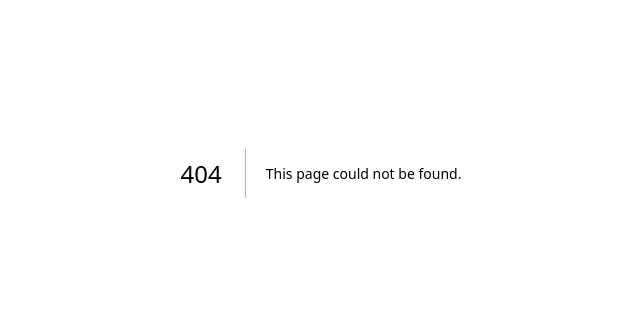
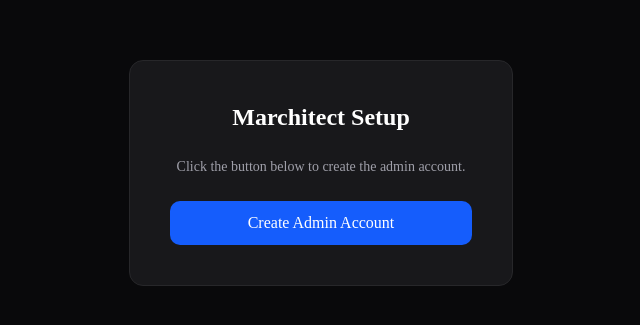
Before and after one commit to kodiconsulting/marchitect-website, a Next.js app: page /seed in a window 1280 px wide. Before the commit this address had no page. Shown: the part 227-552 px from the top of the page, without its empty margins (319-959 px from the left). Built offline with nearby package versions, Linux system fonts and the light colour scheme.

Commit message:
Add one-click seed page at /seed

```diff
--- /dev/null
+++ b/app/seed/page.tsx
@@ -0,0 +1,63 @@
+'use client'
+
+import { useState } from 'react'
+
+export default function SeedPage() {
+  const [status, setStatus] = useState<'idle' | 'loading' | 'done' | 'error'>('idle')
+  const [message, setMessage] = useState('')
+
+  async function handleSeed() {
+    setStatus('loading')
+    try {
+      const res = await fetch('/api/seed', { method: 'POST' })
+      const data = await res.json()
+      setMessage(data.message)
+      setStatus('done')
+    } catch {
+      setMessage('Something went wrong.')
+      setStatus('error')
+    }
+  }
+
+  return (
+    <div className="min-h-screen bg-zinc-950 flex items-center justify-center">
+      <div className="bg-zinc-900 border border-zinc-800 rounded-xl p-10 flex flex-col items-center gap-6 w-full max-w-sm">
+        <h1 className="text-white text-2xl font-bold">Marchitect Setup</h1>
+        <p className="text-zinc-400 text-sm text-center">
+          Click the button below to create the admin account.
+        </p>
+
+        {status === 'done' && (
+          <div className="bg-green-500/10 border border-green-500/30 text-green-400 rounded-lg px-4 py-3 text-sm w-full text-center">
+            {message}
+            <div className="mt-3">
+              <a href="/login" className="text-blue-400 underline">Go to login →</a>
+            </div>
+          </div>
+        )}
+
+        {status === 'error' && (
+          <div className="bg-red-500/10 border border-red-500/30 text-red-400 rounded-lg px-4 py-3 text-sm w-full text-center">
+            {message}
+          </div>
+        )}
+
+        {status !== 'done' && (
+          <button
+            onClick={handleSeed}
+            disabled={status === 'loading'}
+            className="w-full bg-blue-600 hover:bg-blue-700 disabled:opacity-50 text-white font-medium py-2.5 rounded-lg transition-colors"
+          >
+            {status === 'loading' ? 'Setting up…' : 'Create Admin Account'}
+          </button>
+        )}
+
+        {status === 'done' && (
+          <div className="text-zinc-500 text-xs text-center">
+            Login: admin@marchitect.com / marchitect2026
+          </div>
+        )}
+      </div>
+    </div>
+  )
+}
```
